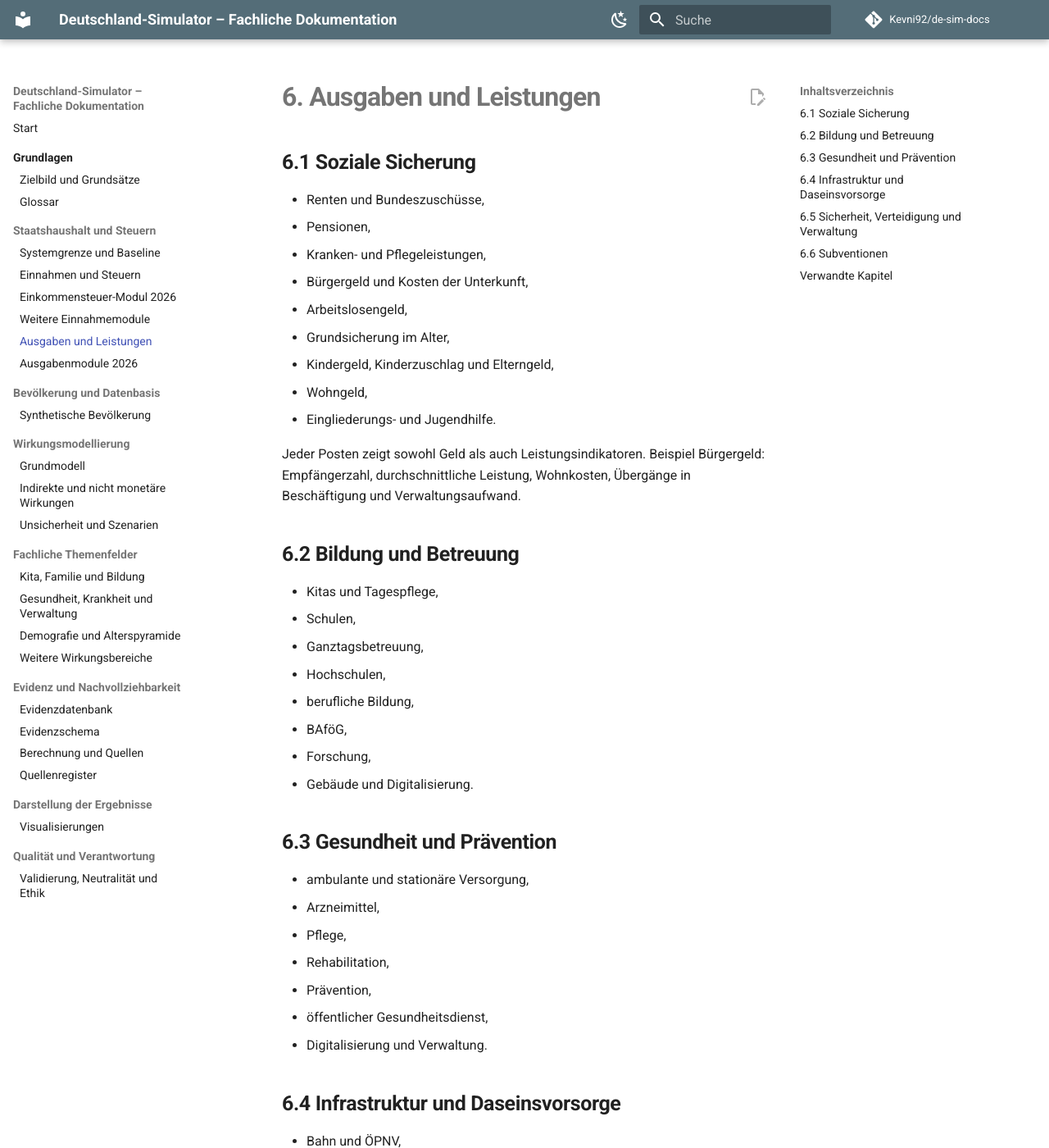
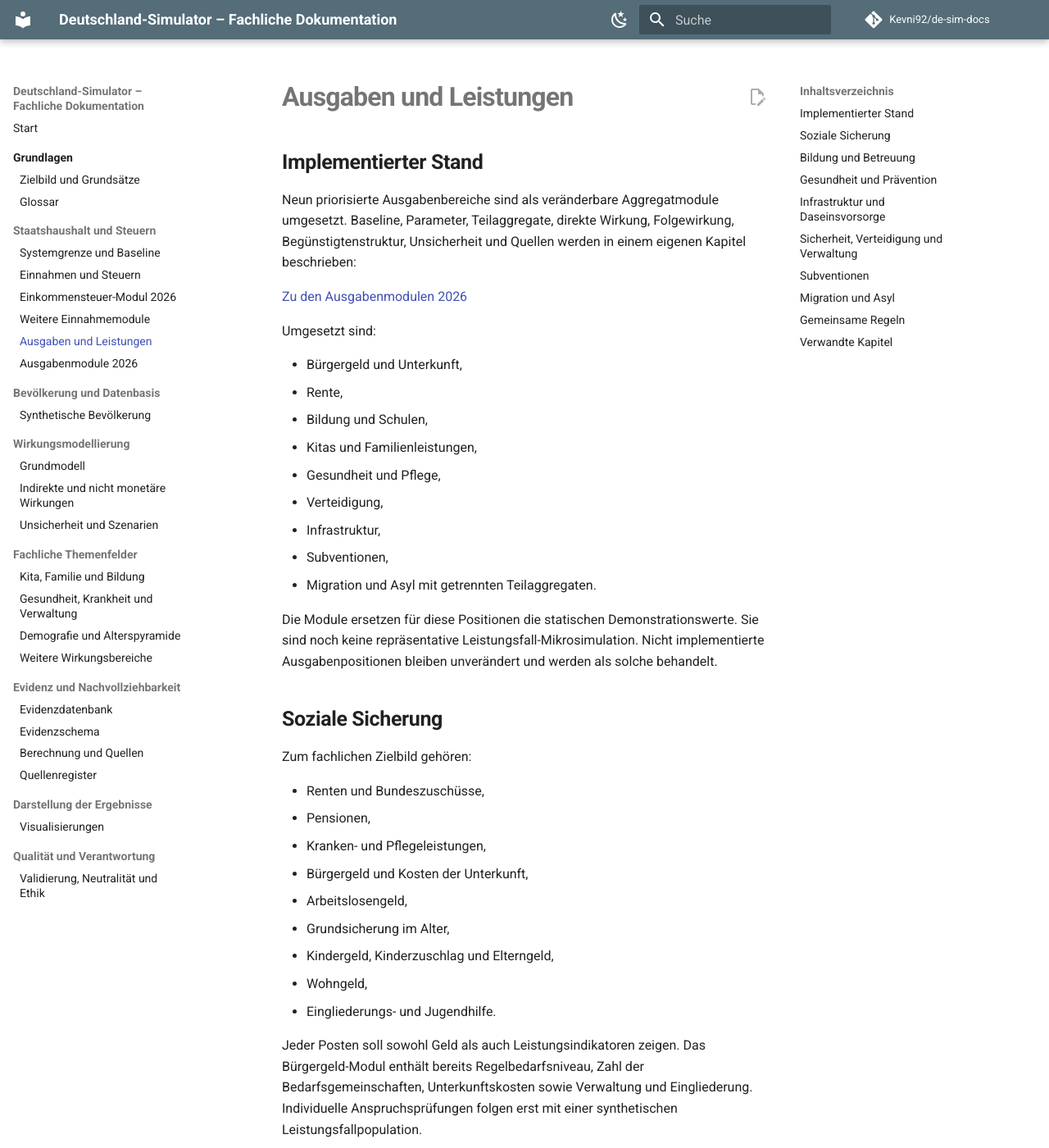
Before and after one commit to Kevni92/de-sim-docs, an MkDocs documentation site: the page built from docs/02-fiskal/ausgaben-und-leistungen.md, in a window 1280 px wide and 1400 px high. Shown: the whole window at 82% size. Built offline with MkDocs 1.6.1 and Material for MkDocs 9.7.7, drawn with Linux system fonts in a browser that asks for light colours; comment, search, counter and statistics services are not loaded; some of the changed text lies outside the part shown.

Commit message:
docs: Ausgabenübersicht auf implementierte Module aktualisieren

```diff
--- a/docs/02-fiskal/ausgaben-und-leistungen.md
+++ b/docs/02-fiskal/ausgaben-und-leistungen.md
@@ -1,13 +1,35 @@
 ---
 title: Ausgaben und Leistungen
-summary: Modulares Kapitel des Pflichtenhefts und Research Briefings.
-status: Arbeitsstand 0.3
+summary: Fachliche Übersicht der öffentlichen Ausgaben, Leistungen und priorisierten Simulationsmodule.
+status: Arbeitsstand 0.6
 last_updated: 2026-07-13
 ---
 
-# 6. Ausgaben und Leistungen
+# Ausgaben und Leistungen
 
-## 6.1 Soziale Sicherung
+## Implementierter Stand
+
+Neun priorisierte Ausgabenbereiche sind als veränderbare Aggregatmodule umgesetzt. Baseline, Parameter, Teilaggregate, direkte Wirkung, Folgewirkung, Begünstigtenstruktur, Unsicherheit und Quellen werden in einem eigenen Kapitel beschrieben:
+
+[Zu den Ausgabenmodulen 2026](ausgabenmodule.md)
+
+Umgesetzt sind:
+
+- Bürgergeld und Unterkunft,
+- Rente,
+- Bildung und Schulen,
+- Kitas und Familienleistungen,
+- Gesundheit und Pflege,
+- Verteidigung,
+- Infrastruktur,
+- Subventionen,
+- Migration und Asyl mit getrennten Teilaggregaten.
+
+Die Module ersetzen für diese Positionen die statischen Demonstrationswerte. Sie sind noch keine repräsentative Leistungsfall-Mikrosimulation. Nicht implementierte Ausgabenpositionen bleiben unverändert und werden als solche behandelt.
+
+## Soziale Sicherung
+
+Zum fachlichen Zielbild gehören:
 
 - Renten und Bundeszuschüsse,
 - Pensionen,
@@ -19,9 +41,11 @@ last_updated: 2026-07-13
 - Wohngeld,
 - Eingliederungs- und Jugendhilfe.
 
-Jeder Posten zeigt sowohl Geld als auch Leistungsindikatoren. Beispiel Bürgergeld: Empfängerzahl, durchschnittliche Leistung, Wohnkosten, Übergänge in Beschäftigung und Verwaltungsaufwand.
+Jeder Posten soll sowohl Geld als auch Leistungsindikatoren zeigen. Das Bürgergeld-Modul enthält bereits Regelbedarfsniveau, Zahl der Bedarfsgemeinschaften, Unterkunftskosten sowie Verwaltung und Eingliederung. Individuelle Anspruchsprüfungen folgen erst mit einer synthetischen Leistungsfallpopulation.
 
-## 6.2 Bildung und Betreuung
+## Bildung und Betreuung
+
+Zum Zielbild gehören:
 
 - Kitas und Tagespflege,
 - Schulen,
@@ -32,7 +56,11 @@ Jeder Posten zeigt sowohl Geld als auch Leistungsindikatoren. Beispiel Bürgerge
 - Forschung,
 - Gebäude und Digitalisierung.
 
-## 6.3 Gesundheit und Prävention
+Die aktuelle Stufe modelliert Bildung und Schulen sowie Kitas und Familienleistungen als getrennte Module. Föderale Ebenen, regionale Kosten und Schularten sind noch aggregiert.
+
+## Gesundheit und Prävention
+
+Berücksichtigt werden sollen:
 
 - ambulante und stationäre Versorgung,
 - Arzneimittel,
@@ -42,7 +70,11 @@ Jeder Posten zeigt sowohl Geld als auch Leistungsindikatoren. Beispiel Bürgerge
 - öffentlicher Gesundheitsdienst,
 - Digitalisierung und Verwaltung.
 
-## 6.4 Infrastruktur und Daseinsvorsorge
+Das implementierte Modul trennt Gesundheit und Pflege. Eine Präventionsentlastung kann als unsichere Szenarioannahme gesetzt werden; sie wird nicht als sichere Einsparung behandelt.
+
+## Infrastruktur und Daseinsvorsorge
+
+Zum Zielbild gehören:
 
 - Bahn und ÖPNV,
 - Straßen und Brücken,
@@ -52,7 +84,11 @@ Jeder Posten zeigt sowohl Geld als auch Leistungsindikatoren. Beispiel Bürgerge
 - Wasser und Abwasser,
 - kommunale Infrastruktur einschließlich Spielplätzen.
 
-## 6.5 Sicherheit, Verteidigung und Verwaltung
+Die aktuelle Modellstufe trennt Neuinvestitionen, Erhalt und tatsächlichen Mittelabfluss. Einzelne Projekte und ihre Nutzen-Kosten-Wirkung werden noch nicht bewertet.
+
+## Sicherheit, Verteidigung und Verwaltung
+
+Zum Zielbild gehören:
 
 - Verteidigung,
 - Polizei,
@@ -63,9 +99,11 @@ Jeder Posten zeigt sowohl Geld als auch Leistungsindikatoren. Beispiel Bürgerge
 - EU-Beiträge,
 - Entwicklungszusammenarbeit.
 
-## 6.6 Subventionen
+Verteidigung ist als erstes Modul dieses Bereichs umgesetzt. Personal, Beschaffung, Betrieb und Mittelabfluss bleiben getrennte Treiber. Die Haushaltsabgrenzung wird nicht mit der NATO-Abgrenzung gleichgesetzt.
 
-Direkte Finanzhilfen und Steuervergünstigungen werden getrennt dargestellt. Jede Subvention enthält:
+## Subventionen
+
+Direkte Finanzhilfen und Steuervergünstigungen werden getrennt dargestellt. Jede Subvention soll enthalten:
 
 - Ziel,
 - Empfängergruppe,
@@ -75,8 +113,36 @@ Direkte Finanzhilfen und Steuervergünstigungen werden getrennt dargestellt. Jed
 - Auslaufdatum,
 - bekannte Wirkungsindikatoren.
 
+Das aktuelle Aggregatmodul bietet getrennte Indizes für Finanzhilfen und Steuervergünstigungen sowie Annahmen zu Zielgenauigkeit und auslaufenden Maßnahmen. Eine maßnahmenscharfe Datenbank folgt später.
+
+## Migration und Asyl
+
+Migration und Asyl wird nicht als pauschale Einzelzahl modelliert. Die aktuelle Baseline bleibt getrennt nach:
+
+- Unterbringung und Existenzsicherung,
+- Verfahren und Verwaltung,
+- Integration,
+- Bildung und weiteren föderalen Aufgaben.
+
+Steuern, Beiträge und gesamtwirtschaftliche Wirkungen werden nicht mit diesen Ausgaben zu einer scheinbar exakten Nettozahl vermischt. Sie benötigen eine gemeinsame Bevölkerungs- und Erwerbsmodellierung.
+
+## Gemeinsame Regeln
+
+Alle Ausgabenmodule müssen:
+
+1. Baseline und Szenario trennen,
+2. direkte Haushaltswirkung vor Folgewirkungen zeigen,
+3. Teilaggregate einzeln berechnen,
+4. konsistente Werte in Detailansicht und Dashboard verwenden,
+5. Datenstand, Rechtsstand und Modellversion nennen,
+6. nicht berechnete Größen als nicht berechnet kennzeichnen,
+7. Quellen, Formel, Parameter, Unsicherheit und Grenzen öffnen können.
+
 ## Verwandte Kapitel
 
+- [Ausgabenmodule 2026](ausgabenmodule.md)
 - [Systemgrenze und Baseline](systemgrenze-und-baseline.md)
+- [Einnahmen und Steuern](einnahmen-und-steuern.md)
 - [Wirkungsmodell](../04-modell/wirkungsmodell.md)
 - [Kita, Familie und Bildung](../05-module/kita-familie-und-bildung.md)
+- [Berechnung und Quellen](../06-evidenz/berechnungstransparenz.md)
```
